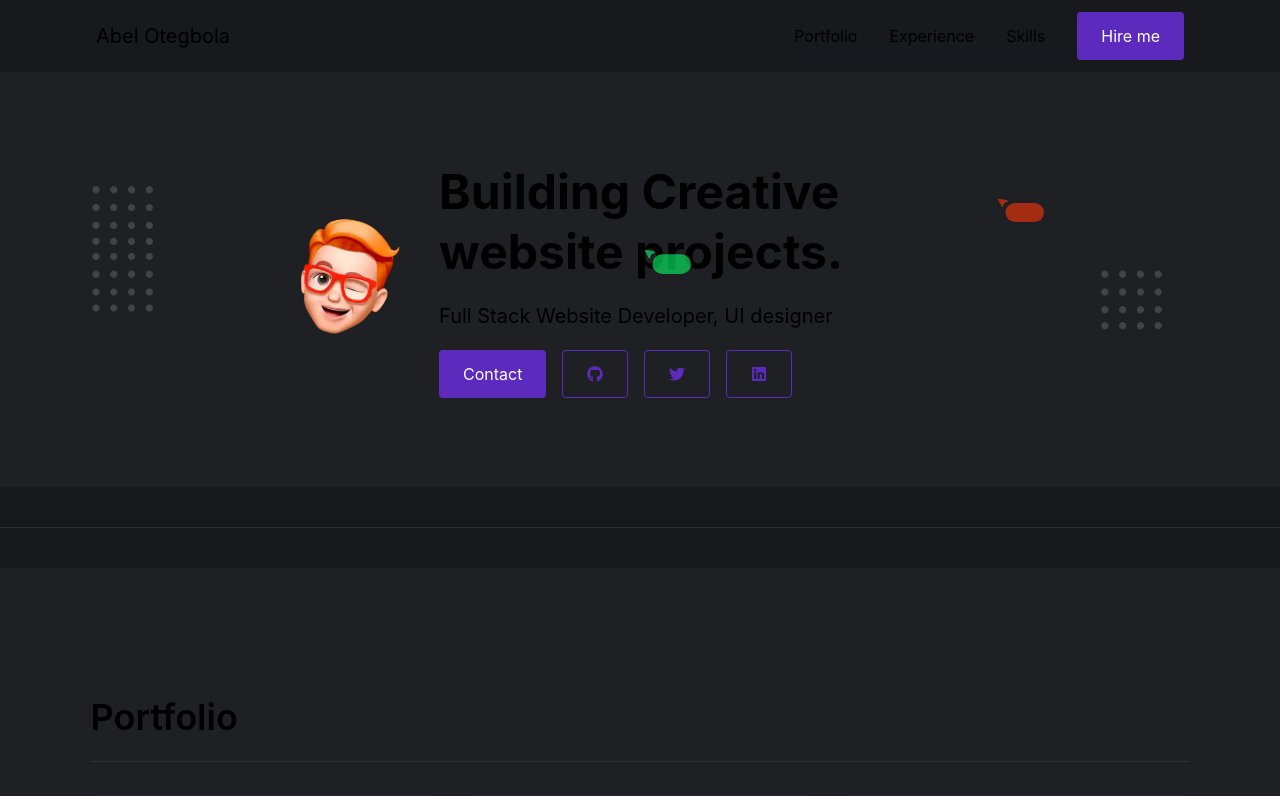
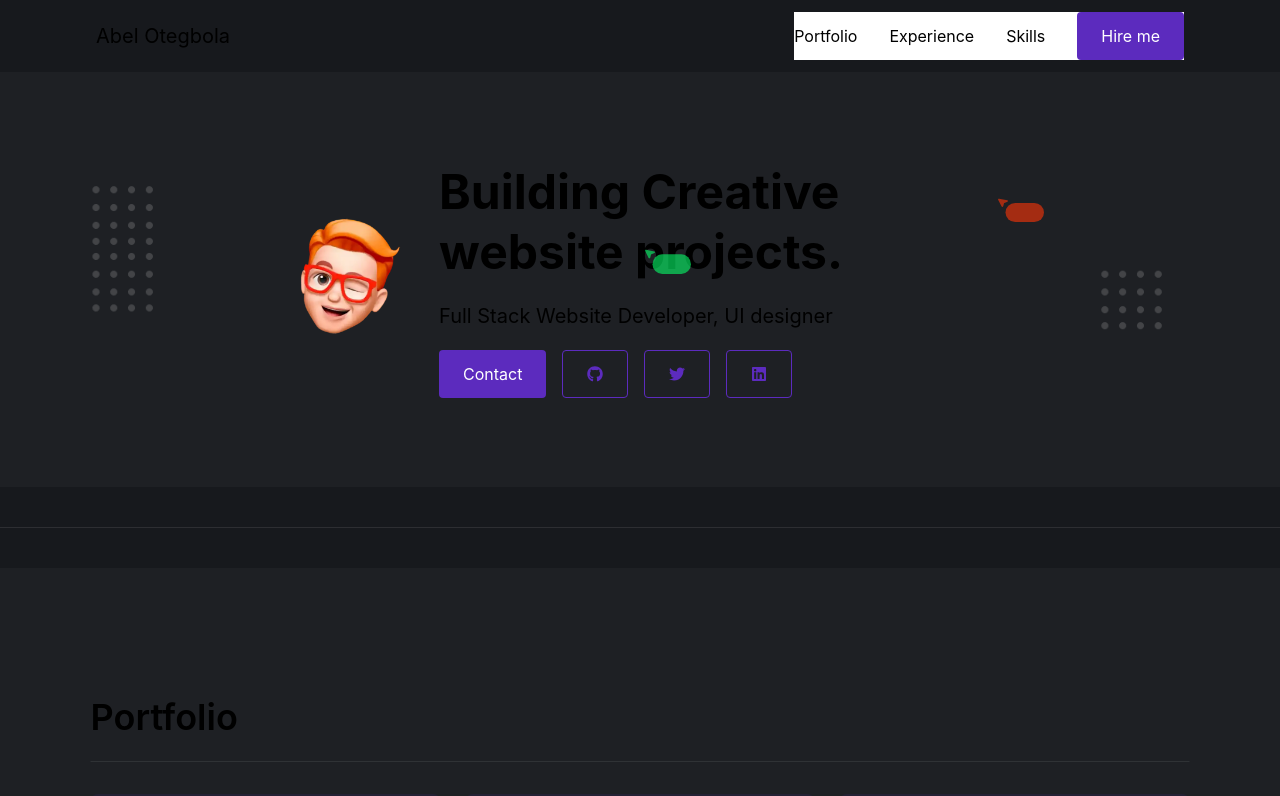
Before and after one commit to abel-otegbola/Portfolio, a Next.js app: page / in a window 1280 px wide. Shown: the top 796 px of the page. Built offline with nearby package versions, Linux system fonts and the light colour scheme.

Commit message:
fix: navbar mobile links

```diff
--- a/components/navbar/Navbar.js
+++ b/components/navbar/Navbar.js
@@ -1,26 +1,27 @@
 import Link from "next/link";
 import { useState } from "react";
-import { FaBars, FaEnvelope, FaTimes } from "react-icons/fa";
-import NavMenu from "./NavMenu";
+import { FaBars, FaTimes } from "react-icons/fa";
 import Button from "../button/button";
 
 const Navbar = () => {
   const [open, setOpen] = useState(false);
 
   return (
-    <div className="flex items-center justify-between p-3 px-[7.5%]">
+    <div className="flex sticky top-0 dark:bg-body items-center justify-between md:p-3 p-5 md:px-[7.5%] px-[5%] z-10">
       <h1 className='min-w-[20%] text-xl'>
         Abel Otegbola
       </h1>
       <nav
-        className={`lg:static fixed md:flex items-center gap-8 right-0 top-0 lg:bg-transparent bg-white dark:bg-body/[0.95] backdrop-blur-sm overflow-hidden transition-all duration-700 z-20 lg:h-[auto] h-screen ${
-          open ? "lg:w-[auto] w-[100%]" : "lg:w-[auto] w-0"
+        className={`lg:static fixed md:flex items-center gap-8 right-0 top-0 bg-white dark:bg-body overflow-hidden transition-all duration-700 z-20 lg:h-[auto] h-screen ${
+          open ? "lg:w-[auto] w-[100%] md:p-0 p-[5%]" : "lg:w-[auto] w-0"
         }`}
       >
-        <Link href={"#portfolio"}>Portfolio</Link>
-        <Link href={"#experience"}>Experience</Link>
-        <Link href={"#experience"}>Skills</Link>
-        <Button text={"Hire me"} to={"#contacts"} type={"primary"} />
+        <Link href={"#portfolio"} className="md:inline block md:p-0 px-[30px] py-5">Portfolio</Link>
+        <Link href={"#experience"} className="md:inline block md:p-0 px-[30px] py-5">Experience</Link>
+        <Link href={"#experience"} className="md:inline block md:p-0 px-[30px] py-5">Skills</Link>
+        <div className="md:p-0 px-[30px] py-5">
+          <Button text={"Hire me"} to={"#contacts"} type={"primary"} />
+        </div>
       </nav>
       <div onClick={() => setOpen(!open)} className="lg:hidden block z-50">
         {!open ? (
```
